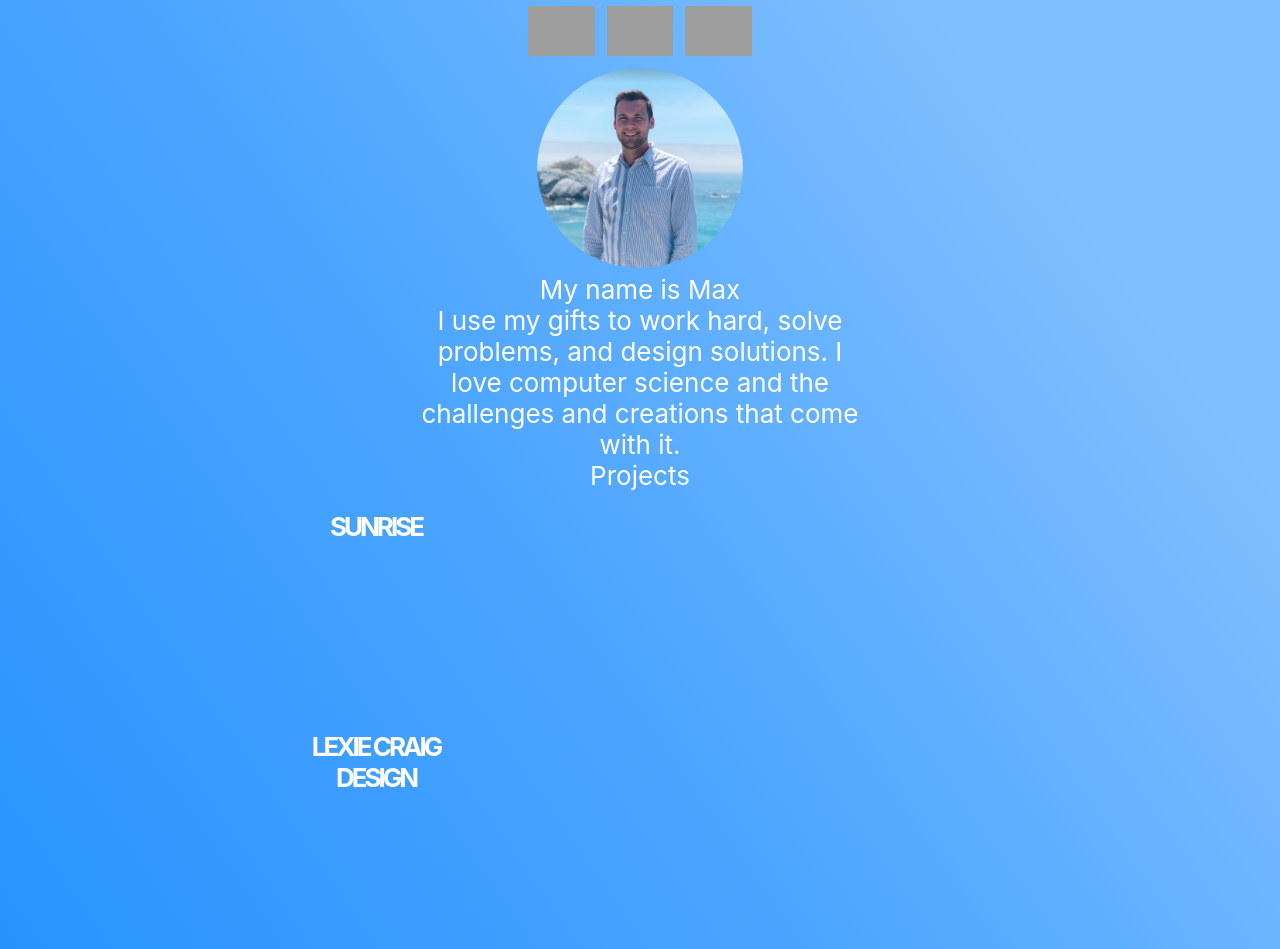
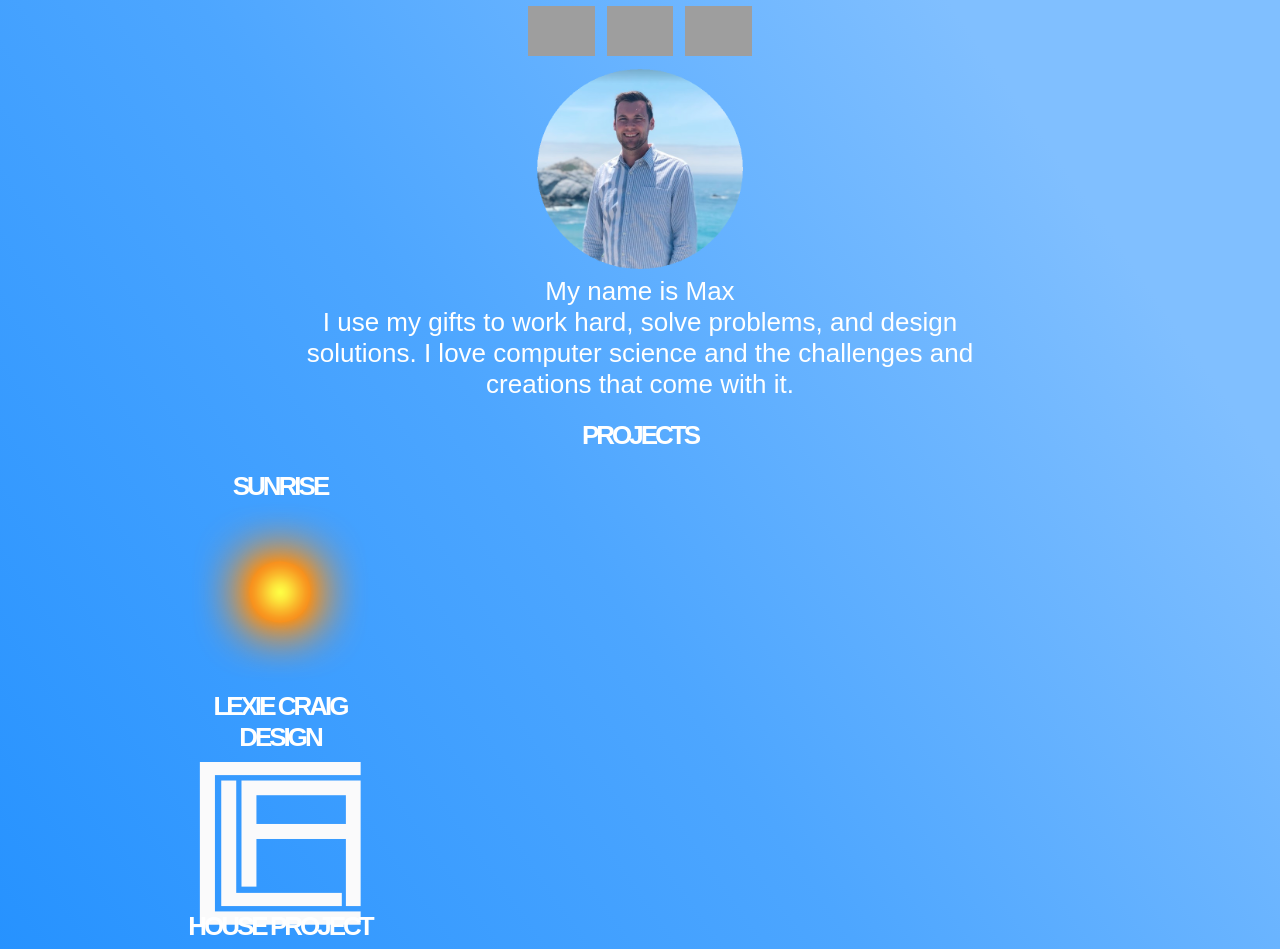
Before and after one commit to jmhuddle4/max-app, a React (Create React App) app: page / in a window 1280 px wide. Shown: the top 949 px of the page. Built offline with nearby package versions, Linux system fonts and the light colour scheme; grey boxes are pictures that could not be loaded.

Commit message:
clean up project links, add calendar script

```diff
--- a/public/index.html
+++ b/public/index.html
@@ -24,7 +24,11 @@
       work correctly both with client-side routing and a non-root public URL.
       Learn how to configure a non-root public URL by running `npm run build`.
     -->
-    <title>Max Huddleston</title>
+    <title>Max</title>
+
+    <!-- AddEvent script -->
+    <script type="text/javascript" src="https://addevent.com/libs/atc/1.6.1/atc.min.js" async defer></script>
+
   </head>
   <body>
     <noscript>You need to enable JavaScript to run this app.</noscript>
--- a/src/App.css
+++ b/src/App.css
@@ -1,13 +1,14 @@
 .App {
-  text-align: center;
   background: linear-gradient(55deg, #1a8cff 0%, #4da6ff 51%, #80bfff 85%);
   color: white;
   font-size: calc(10px + 2vmin);
+  font-family: "Arial", serif;
+  text-align: center;
 }
 
 .App-body {
   margin: auto;
-  width: 60%;
+  width: 75%;
 }
 
 .App-header {
@@ -30,6 +31,13 @@
   margin: 6px;
 }
 
+.App-title {
+  font-weight: bold;
+  letter-spacing: -3px;
+  margin: 20px;
+  text-transform: uppercase;
+}
+
 .App-project {
   font-weight: bold;
   height: 200px;
@@ -38,3 +46,21 @@
   text-transform: uppercase;
   width: 200px;
 }
+
+.button {
+  background-color: white;
+  border: orange;
+  color: black;
+  padding: 10px 20px;
+  text-align: center;
+  text-decoration: none;
+  display: inline-block;
+  margin: 4px 2px;
+  cursor: pointer;
+  border-radius: 16px;
+  font-family: "Calibri";
+}
+
+.project-image {
+  height: 180px;
+}
--- a/src/components/ProjectLink.js
+++ b/src/components/ProjectLink.js
@@ -22,7 +22,7 @@ function ProjectLink({
                   className="App-project"
               >
                   {title}
-                  <img src={imgSrc} alt={alt} />
+                  <img src={imgSrc} alt={alt} className="project-image"/>
               </div>
           </Link>
   );
--- a/src/pages/Home.js
+++ b/src/pages/Home.js
@@ -6,7 +6,9 @@ import Nav from '../components/Nav.js';
 import ProjectLink from '../components/ProjectLink.js';
 
 // assets
+import lac from '../resources/Lexie/LAC.png';
 import max from '../resources/max.png';
+import sun from "../resources/Sunrise/sun.png";
 
 function Home() {
     return (
@@ -22,40 +24,36 @@ function Home() {
                         src={max}
                     />
                 </div>
+
                 <div className="App-body">
                     My name is Max <br/>
                     I use my gifts to work hard, solve problems, and design solutions. I love computer science and the challenges and creations that come with it.
                 </div>
-                <div>
+
+                <div className="App-title">
                     Projects
                 </div>
 
                 <ProjectLink
                     path="/sunrise"
                     title="sunrise"
+                    imgSrc={sun}
                 />
                 <ProjectLink
                     path="/lexie"
                     title="Lexie Craig Design"
+                    imgSrc={lac}
                 />
                 <ProjectLink
                     path="/house"
                     title="House Project"
+                    imgSrc={lac}
                 />
                 <ProjectLink
                     path="/school"
                     title="School Project"
+                    imgSrc={lac}
                 />
-
-                {/*<div title="Add to Calendar" className="addeventatc">
-                    Add to Calendar
-                    <span className="start">05/16/2020 08:00 AM</span>
-                    <span className="end">05/16/2020 10:00 AM</span>
-                    <span className="timezone">America/Los_Angeles</span>
-                    <span className="title">Summary of the event</span>
-                    <span className="description">Description of the event</span>
-                    <span className="location">Location of the event</span>
-                </div>*/}
             </div>
         </div>
     );
--- a/src/pages/Sunrise.js
+++ b/src/pages/Sunrise.js
@@ -17,6 +17,18 @@ function Lexie() {
                     set your alarm for sunrise
                 </div>
 
+                {/*<button className="button"> set alarm </button>*/}
+
+                <div title="Add to Calendar" className="addeventatc">
+                    Add to Calendar
+                    <span className="start">05/16/2020 08:00 AM</span>
+                    <span className="end">05/16/2020 10:00 AM</span>
+                    <span className="timezone">America/Los_Angeles</span>
+                    <span className="title">Summary of the event</span>
+                    <span className="description">Description of the event</span>
+                    <span className="location">Location of the event</span>
+                </div>
+
             </div>
 
         </div>
```
Also changed, not shown: src/resources/Lexie/LAC.png (added).
